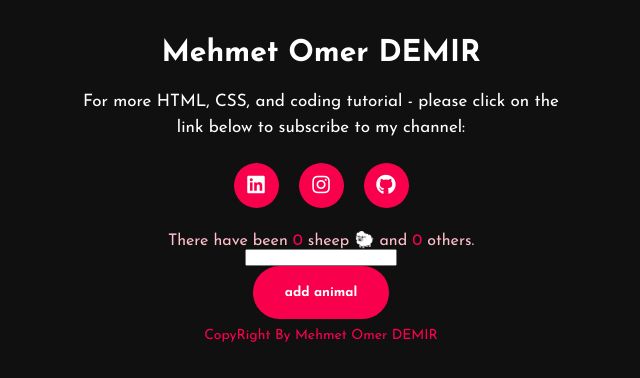
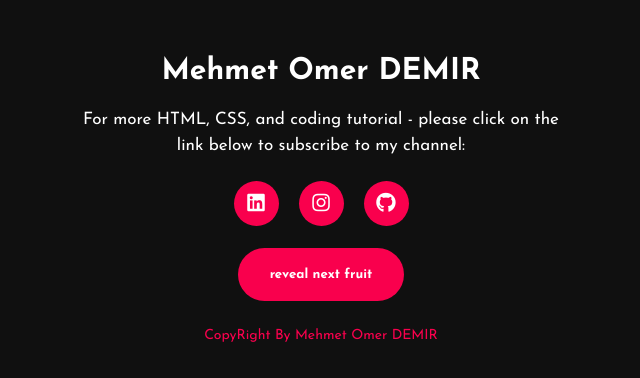
Before and after one commit to Mr-DEM1R/deneeme1, a plain HTML site: page index.html in a window 1280 px wide. Shown: the part 2500-2878 px from the top of the page, without its empty margins (319-959 px from the left). Drawn offline with Linux system fonts and the light colour scheme.

Commit message:
Update index.html

```diff
--- a/index.html
+++ b/index.html
@@ -171,10 +171,8 @@ Don't delete!-->
 			<a href="#"><i class="fab fa-instagram"></i></a>
 			<a href="https://github.com/"><i class="fab fa-github"></i></a>
 		</div>
-<p>There have been <span id="sheep_count">0</span> sheep 🐑 and <span id="other_count">0</span> others.</p>
-<input id="text" />
-<button id="button">add animal</button>
-
+<ul id="list"></ul>
+<button id="button">reveal next fruit</button>
 
 		<p class="end">CopyRight By Mehmet Omer DEMIR</p>
 	</footer>
```
